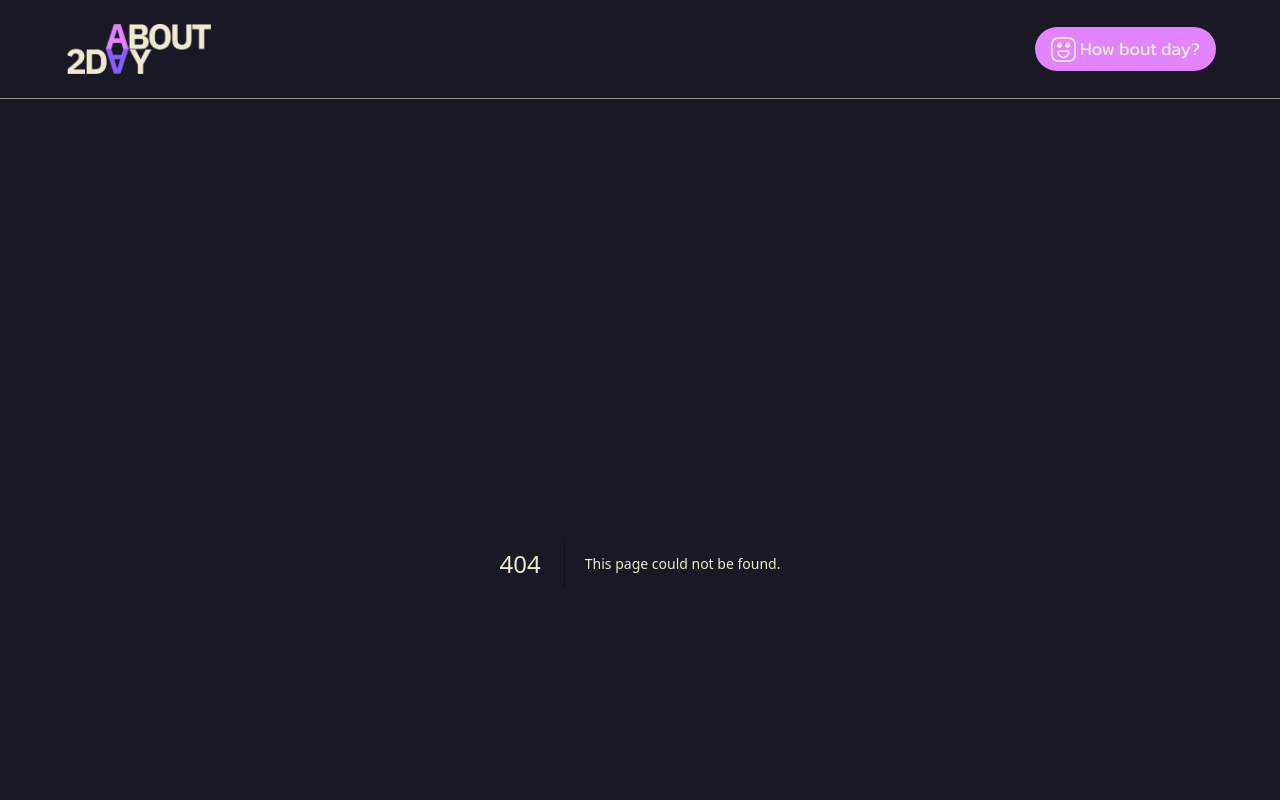
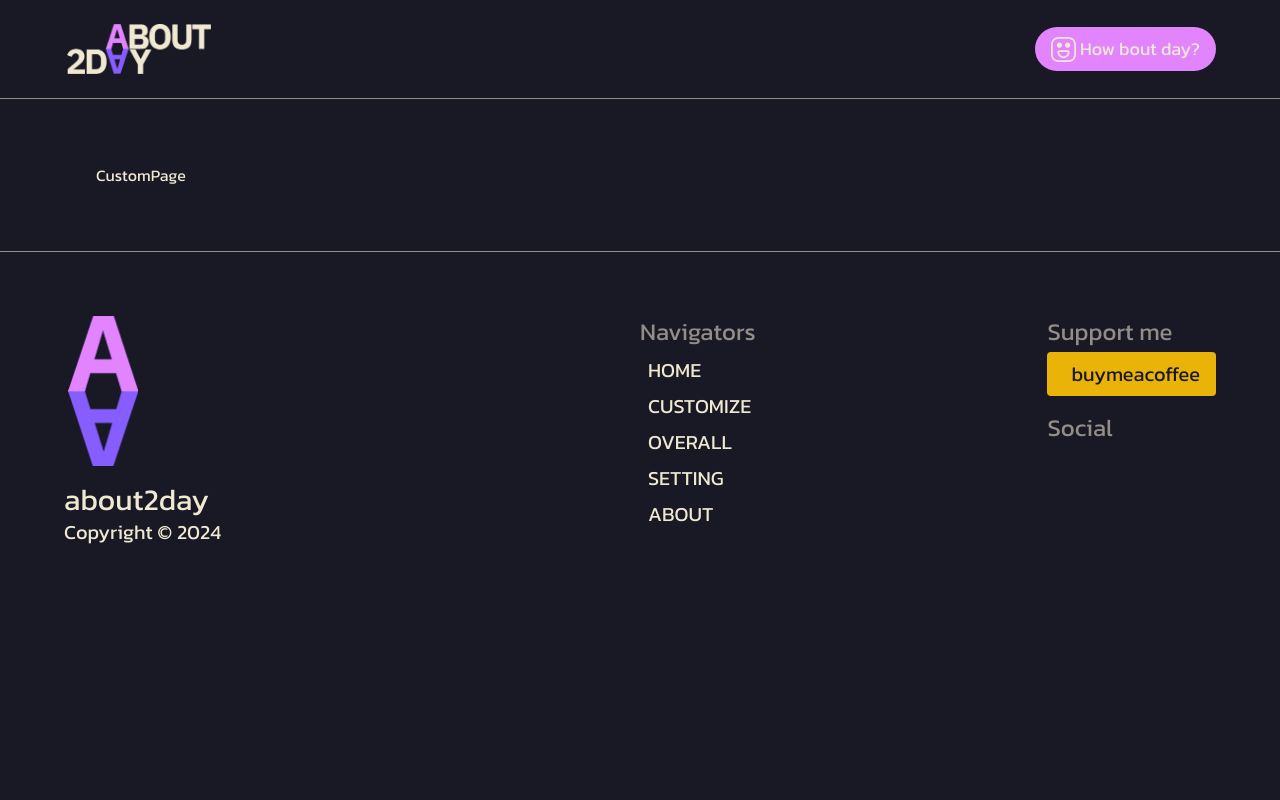
Before and after one commit to WoraponK/about2day-app, a Next.js app: page /customize in a window 1280 px wide. Before the commit this address had no page. Shown: the top 800 px of the page. Built offline with nearby package versions, Linux system fonts and the light colour scheme.

Commit message:
update:2024-03-03 #6

```diff
--- a/src/app/components/BurgerMenu.tsx
+++ b/src/app/components/BurgerMenu.tsx
@@ -47,17 +47,17 @@ function BurgerMenu() {
                             </Link>
                         </li>
                         <li className='transition-colors hover:text-clr-secondary-2'>
-                            <Link href={'/custom'}>
-                                {pathname == '/custom' ? (
-                                    <p className='flex items-center space-x-2' title='Custom'>
+                            <Link href={'/customize'}>
+                                {pathname == '/customize' ? (
+                                    <p className='flex items-center space-x-2' title='Customize'>
                                         <i className="bi bi-brush-fill"></i>
-                                        <span>Custom</span>
+                                        <span>Customize</span>
                                     </p>
                                 )
                                     : (
-                                        <p className='flex items-center space-x-2' title='Custom'>
+                                        <p className='flex items-center space-x-2' title='Customize'>
                                             <i className="bi bi-brush"></i>
-                                            <span>Custom</span>
+                                            <span>Customize</span>
                                         </p>
                                     )
                                 }
--- a/src/app/components/Footer.tsx
+++ b/src/app/components/Footer.tsx
@@ -20,9 +20,14 @@ function Footer() {
                 </div>
             </div>
             <div className='flex justify-between'>
-                <ul className='flex flex-col space-y-2 text-xl uppercase'>
+                <div className='space-y-2'>
+                    <h2 className='text-2xl text-clr-light/90'>Navigators</h2>
+                    <ul className='flex flex-col space-y-2 text-xl uppercase ml-2'>
                         <li className='transition-colors hover:text-clr-primary'>
                             <Link href={'/'}>Home</Link>
+                        </li>
+                        <li className='transition-colors hover:text-clr-primary'>
+                            <Link href={'/customize'}>Customize</Link>
                         </li>
                         <li className='transition-colors hover:text-clr-primary'>
                             <Link href={'/overall'}>Overall</Link>
@@ -34,6 +39,7 @@ function Footer() {
                             <Link href={'/about'}>About</Link>
                         </li>
                     </ul>
+                </div>
                 <div className='flex flex-col space-y-4'>
                     <div className='flex flex-col space-y-1'>
                         <h2 className='text-2xl text-clr-light/90'>Support me</h2>
--- a/src/app/components/Navbar.tsx
+++ b/src/app/components/Navbar.tsx
@@ -73,14 +73,14 @@ function Navbar() {
                         </Link>
                     </li>
                     <li className='transition-colors hover:text-clr-primary'>
-                        <Link href={'/custom'}>
-                            {pathname == '/custom' ? (
-                                <p className='flex items-center space-x-2' title='Custom'>
+                        <Link href={'/customize'}>
+                            {pathname == '/customize' ? (
+                                <p className='flex items-center space-x-2' title='Customize'>
                                     <i className="bi bi-brush-fill"></i>
                                 </p>
                             )
                                 : (
-                                    <p className='flex items-center space-x-2' title='Custom'>
+                                    <p className='flex items-center space-x-2' title='Customize'>
                                         <i className="bi bi-brush"></i>
                                     </p>
                                 )
--- a/src/app/custom/page.tsx
+++ /dev/null
@@ -1,9 +0,0 @@
-import React from 'react'
-
-function CustomPage() {
-  return (
-    <div>CustomPage</div>
-  )
-}
-
-export default CustomPage
--- /dev/null
+++ b/src/app/customize/page.tsx
@@ -0,0 +1,15 @@
+'use client'
+
+import React, { useEffect } from 'react'
+
+function CustomPage() {
+  useEffect(() => {
+    document.title = "Customize - about2day"
+  }, [])
+
+  return (
+    <div>CustomPage</div>
+  )
+}
+
+export default CustomPage
```
Lines whose indentation alone changed are shown as unchanged.
